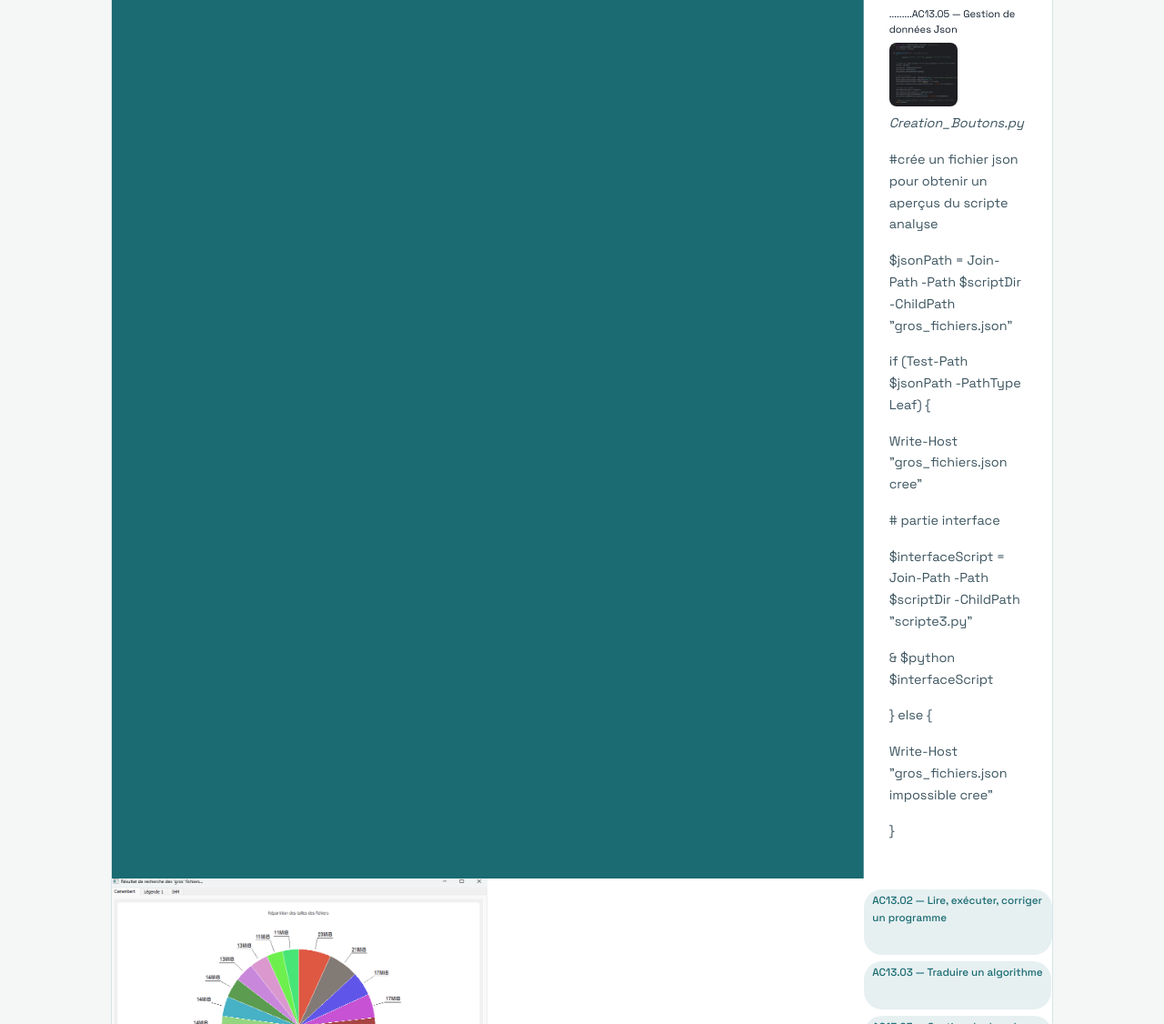
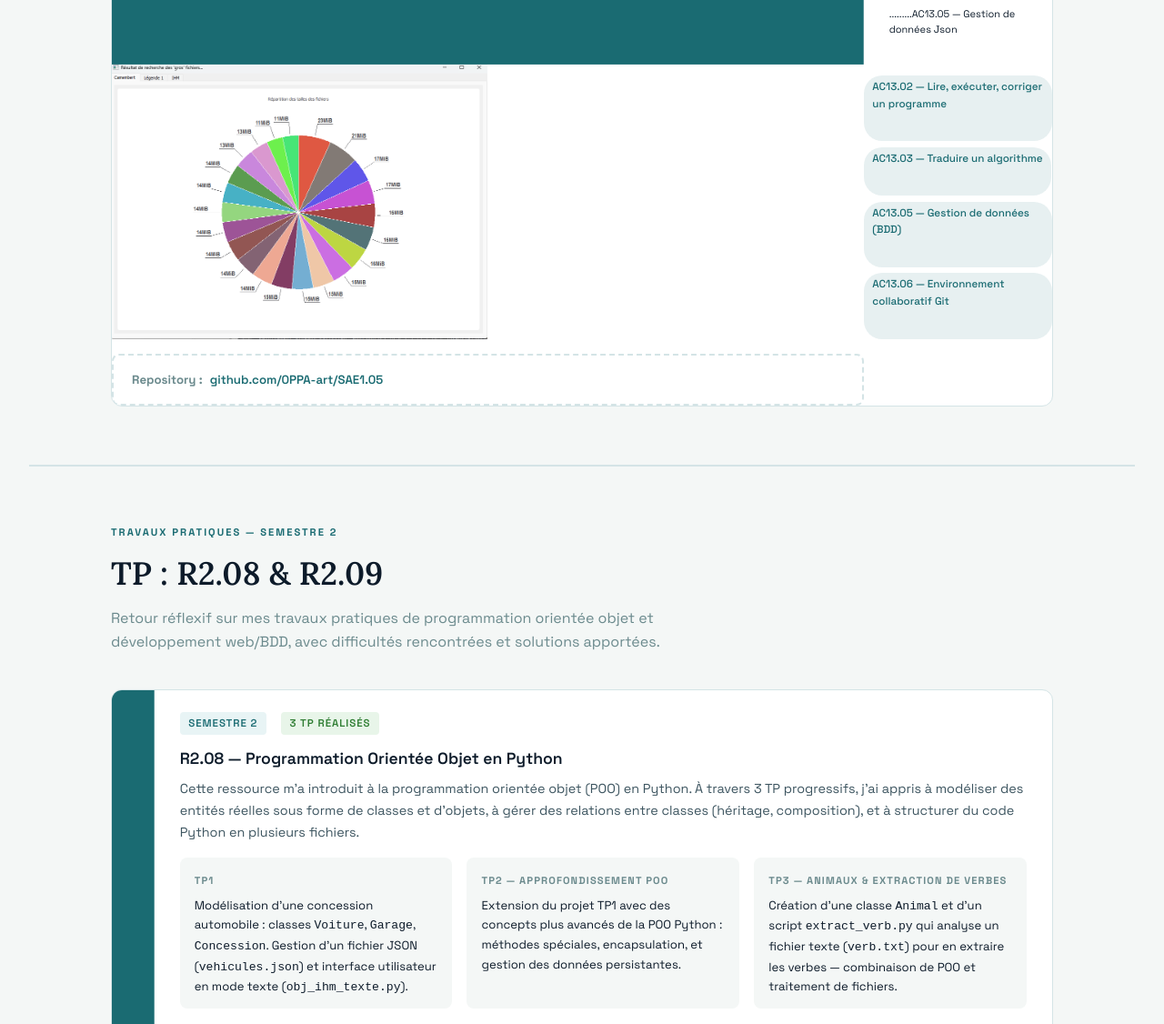
Before and after one commit to 0PPA-art/e-portfolio_SIchard_Lomme, a plain HTML site: page index.html in a window 1280 px wide. Shown: the part 7900-9026 px from the top of the page at 91% size. Drawn offline with Linux system fonts and the light colour scheme.

Commit message:
Clean up index.html by removing unused content
Removed unnecessary code snippets and images related to JSON data management.

```diff
--- a/index.html
+++ b/index.html
@@ -438,19 +438,7 @@
 			<p>Nous avons des fichiers comme ci-dessus : <em>Creation_Boutons.py</em>, auquel on doit l'affichage et le fonctionnement des boutons. C'est l'un des scripts Python donnés par l'enseignant pour ce projet étudiant. Il nous est demandé de le comprendre, de savoir comment il génère les boutons graphiques, et de nous en servir pour la réalisation du reporting. Notre objectif était de le lire, de le comprendre et de le faire exécuter sans pour autant y toucher.</p>
 			<p>Pour ce résultat, il faut se référer au manuel de Python sur les widgets et la bibliothèque PyQt5, où une explication de leur fonctionnement est réalisée. Après des recherches et une réflexion sur la transposition des widgets à notre projet, on arrive à les adapter pour l'interface homme-machine.</p>  </div>
 	  <h4>.........AC13.05 — Gestion de données Json </h3>
-			<img src="image/preuve2.png" style="width:50%; border-radius:8px;">
-			<p><em>Creation_Boutons.py</em></p>
-			<p>#crée un fichier json pour obtenir un aperçus du scripte analyse</p>
-			<p>$jsonPath = Join-Path -Path $scriptDir -ChildPath "gros_fichiers.json"</p>
 
-			<p>if (Test-Path $jsonPath -PathType Leaf) {</p>
-    				<p>Write-Host "gros_fichiers.json cree"</p>
-   <p> # partie interface</p>
-   <p> $interfaceScript = Join-Path -Path $scriptDir -ChildPath "scripte3.py"</p>
-   <p> & $python $interfaceScript</p>
-<p>} else {</p>
-  <p>  Write-Host "gros_fichiers.json impossible cree"</p>
-<p>}</p>
 	  </div>
 
 
```
